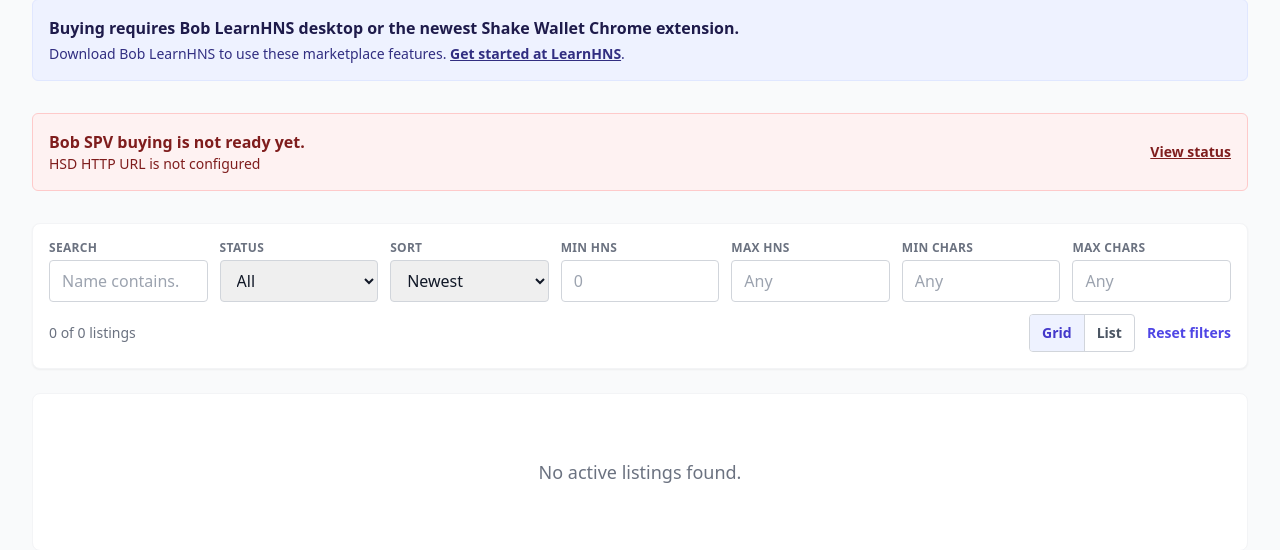
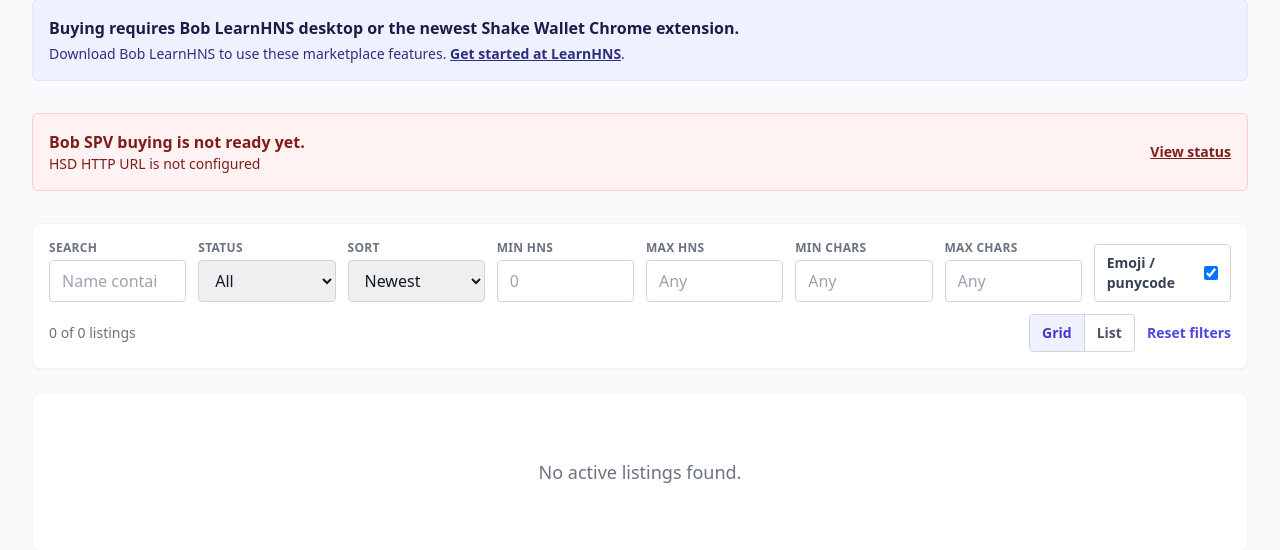
Before and after one commit to shadstoneofficial/learnhns-market, a Flask app: page / in a window 1280 px wide. Shown: the part 206-756 px from the top of the page. Run offline with Flask 3, Linux system fonts and the light colour scheme; some libraries are stand-ins or nearby versions.

Commit message:
Add Browse punycode filter toggle

```diff
--- a/app/templates/index.html
+++ b/app/templates/index.html
@@ -31,7 +31,7 @@
 {% endif %}
 
 <div class="mb-6 rounded-lg border border-gray-100 bg-white p-4 shadow-sm">
-    <div class="grid grid-cols-1 gap-3 sm:grid-cols-2 lg:grid-cols-4 xl:grid-cols-7">
+    <div class="grid grid-cols-1 gap-3 sm:grid-cols-2 lg:grid-cols-4 xl:grid-cols-8">
         <label class="block">
             <span class="mb-1 block text-xs font-semibold uppercase tracking-wide text-gray-500">Search</span>
             <input id="market-filter-search" type="search" placeholder="Name contains..." class="w-full rounded border border-gray-300 px-3 py-2 focus:outline-none focus:ring-2 focus:ring-indigo-500">
@@ -71,6 +71,12 @@
             <span class="mb-1 block text-xs font-semibold uppercase tracking-wide text-gray-500">Max Chars</span>
             <input id="market-filter-max-length" type="number" min="1" step="1" placeholder="Any" class="w-full rounded border border-gray-300 px-3 py-2 focus:outline-none focus:ring-2 focus:ring-indigo-500">
         </label>
+        <label class="flex items-end">
+            <span class="flex min-h-[42px] w-full items-center justify-between gap-3 rounded border border-gray-300 px-3 py-2 text-sm font-semibold text-gray-700">
+                <span>Emoji / punycode</span>
+                <input id="market-filter-punycode" type="checkbox" checked class="h-5 w-5 rounded border-gray-300 text-indigo-600 focus:ring-indigo-500">
+            </span>
+        </label>
     </div>
     <div class="mt-3 flex flex-col gap-3 text-sm text-gray-500 sm:flex-row sm:items-center sm:justify-between">
         <span id="market-results-count"></span>
@@ -91,6 +97,8 @@
          data-href="{{ url_for('main.listing_detail', name=listing.name) }}"
          data-status="available"
          data-name="{{ listing.name }}"
+         data-display-name="{{ display_name(listing.name) }}"
+         data-punycode="{{ 'true' if listing.name.startswith('xn--') else 'false' }}"
          data-price="{{ listing.price_hns }}"
          data-length="{{ listing.name|length }}"
          data-created="{{ listing.created_at.isoformat() if listing.created_at else '' }}"
@@ -140,6 +148,8 @@
          data-href="{{ url_for('main.listing_detail', name=pending.name) }}"
          data-status="pending"
          data-name="{{ pending.name }}"
+         data-display-name="{{ display_name(pending.name) }}"
+         data-punycode="{{ 'true' if pending.name.startswith('xn--') else 'false' }}"
          data-price="{{ pending.expectedPrice / 1000000 if pending.expectedPrice else '' }}"
          data-length="{{ pending.name|length }}"
          data-created="{{ pending.createdAt or '' }}"
@@ -201,6 +211,7 @@
   const maxInput = document.getElementById('market-filter-max-price');
   const minLengthInput = document.getElementById('market-filter-min-length');
   const maxLengthInput = document.getElementById('market-filter-max-length');
+  const punycodeInput = document.getElementById('market-filter-punycode');
   const resetButton = document.getElementById('market-filter-reset');
   const gridButton = document.getElementById('market-view-grid');
   const listButton = document.getElementById('market-view-list');
@@ -252,6 +263,7 @@
     maxInput.value = params.get('max') || '';
     minLengthInput.value = params.get('min_chars') || '';
     maxLengthInput.value = params.get('max_chars') || '';
+    punycodeInput.checked = params.get('punycode') !== 'hide';
     currentView = params.get('view') === 'list' ? 'list' : 'grid';
     isRestoringFilters = false;
   }
@@ -267,6 +279,7 @@
     if (maxInput.value !== '') params.set('max', maxInput.value);
     if (minLengthInput.value !== '') params.set('min_chars', minLengthInput.value);
     if (maxLengthInput.value !== '') params.set('max_chars', maxLengthInput.value);
+    if (!punycodeInput.checked) params.set('punycode', 'hide');
     if (currentView !== 'grid') params.set('view', currentView);
     const next = params.toString() ? `${window.location.pathname}?${params}` : window.location.pathname;
     window.history.replaceState(null, '', next);
@@ -279,21 +292,24 @@
     const maxPrice = maxInput.value === '' ? null : Number(maxInput.value);
     const minLength = minLengthInput.value === '' ? null : Number(minLengthInput.value);
     const maxLength = maxLengthInput.value === '' ? null : Number(maxLengthInput.value);
+    const showPunycode = punycodeInput.checked;
     const visible = [];
 
     for (const card of cards) {
       const name = (card.dataset.name || '').toLowerCase();
+      const displayName = (card.dataset.displayName || '').toLowerCase();
       const price = Number(card.dataset.price);
       const length = Number(card.dataset.length);
       const priceKnown = Number.isFinite(price);
       const lengthKnown = Number.isFinite(length);
       const statusMatches = status === 'all' || card.dataset.status === status;
-      const queryMatches = !query || name.includes(query);
+      const queryMatches = !query || name.includes(query) || displayName.includes(query);
       const minMatches = minPrice === null || (priceKnown && price >= minPrice);
       const maxMatches = maxPrice === null || (priceKnown && price <= maxPrice);
       const minLengthMatches = minLength === null || (lengthKnown && length >= minLength);
       const maxLengthMatches = maxLength === null || (lengthKnown && length <= maxLength);
-      const show = statusMatches && queryMatches && minMatches && maxMatches && minLengthMatches && maxLengthMatches;
+      const punycodeMatches = showPunycode || card.dataset.punycode !== 'true';
+      const show = statusMatches && queryMatches && minMatches && maxMatches && minLengthMatches && maxLengthMatches && punycodeMatches;
       card.classList.toggle('hidden', !show);
       card.hidden = !show;
       if (show) visible.push(card);
@@ -338,7 +354,7 @@
     updateMarketUrl();
   }
 
-  [searchInput, statusSelect, sortSelect, minInput, maxInput, minLengthInput, maxLengthInput].forEach((control) => {
+  [searchInput, statusSelect, sortSelect, minInput, maxInput, minLengthInput, maxLengthInput, punycodeInput].forEach((control) => {
     control.addEventListener('input', applyMarketFilters);
     control.addEventListener('change', applyMarketFilters);
   });
@@ -351,6 +367,7 @@
     maxInput.value = '';
     minLengthInput.value = '';
     maxLengthInput.value = '';
+    punycodeInput.checked = true;
     currentView = 'grid';
     setMarketView(currentView);
     applyMarketFilters();
```
